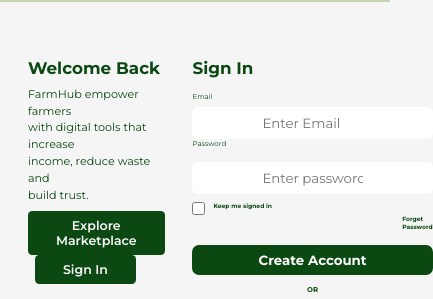
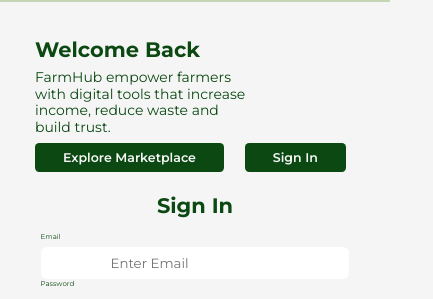
Before and after one commit to 0kesam/group-13-capstone-project, a plain HTML site: page Capstone Project/sign-in.html in a window 390 px wide. Shown: the part 65-364 px from the top of the page, 433 px wide, since content can reach past the window. Drawn offline with nearby package versions, Linux system fonts and the light colour scheme; files whose address does not match are found by name.

Commit message:
removed the logo bg, and also ensured the signin page is responsive

```diff
--- a/Capstone Project/sign-in.css
+++ b/Capstone Project/sign-in.css
@@ -13,26 +13,49 @@
     font-size: 62.5%;
 }
 .main-page{
-    padding: 8rem 4rem;
+
+    padding: 5rem;
     display: flex;
-    justify-content: space-between;
+
+    justify-content: center;
+    align-items: center;
+    gap: 3rem;
 }
+@media(max-width: 600px){
+    .main-page{
+        width: 100%;
+        flex-direction: column;
+    }
 
+    .welcome-back{
+        width: 100%;
+        /* align-items: center; */
+    }
+}
 .heading{
-    font-size: 2.4rem;
+    font-size: 3rem;
     color: #0B4812;
 }
 
 .paragraph{
-    font-size: 1.6rem;
+    font-size: 2rem;
     color: #0B4812;
     line-height: 2.4rem;
+
 }
 
 .welcome-back{
     display: flex;
     flex-direction: column;
-    gap: 8px;
+    justify-content: center ;
+    /* align-items: center; */
+    gap: 1rem;
+}
+
+.welcome-back-buttons{
+    display: flex;
+    flex-wrap: wrap;
+    gap: 2rem;
 }
 
 .btn{
@@ -57,7 +80,8 @@
 .sign-in{
     display: flex;
     flex-direction: column;
-    margin-left: 4rem;
+    align-items: center;
+    justify-content: center;
 }
 
 .sign-in-form{
@@ -83,9 +107,7 @@
     display: flex;
     gap: 8px;
 }
-/* #checkbox{
-    border: 1px solid black;
-} */
+
 
 #forget-password{
     margin-left: 30rem;
--- a/Capstone Project/sign-in.html
+++ b/Capstone Project/sign-in.html
@@ -32,7 +32,7 @@
       <section class="header">
       <div class="header__wrapper">
          <span class="header__logo">
-            <a href="index.html"> <img src="logo/IMG-20251029-WA0015.png" alt=""></a>
+            <a href="index.html"> <img src="/logo/IMG-20251029-WA0015.png" alt=""></a>
             <h1 class="header__logo">FarmHub</h1>
          </span>
          <span class="mobile__menu">
```
